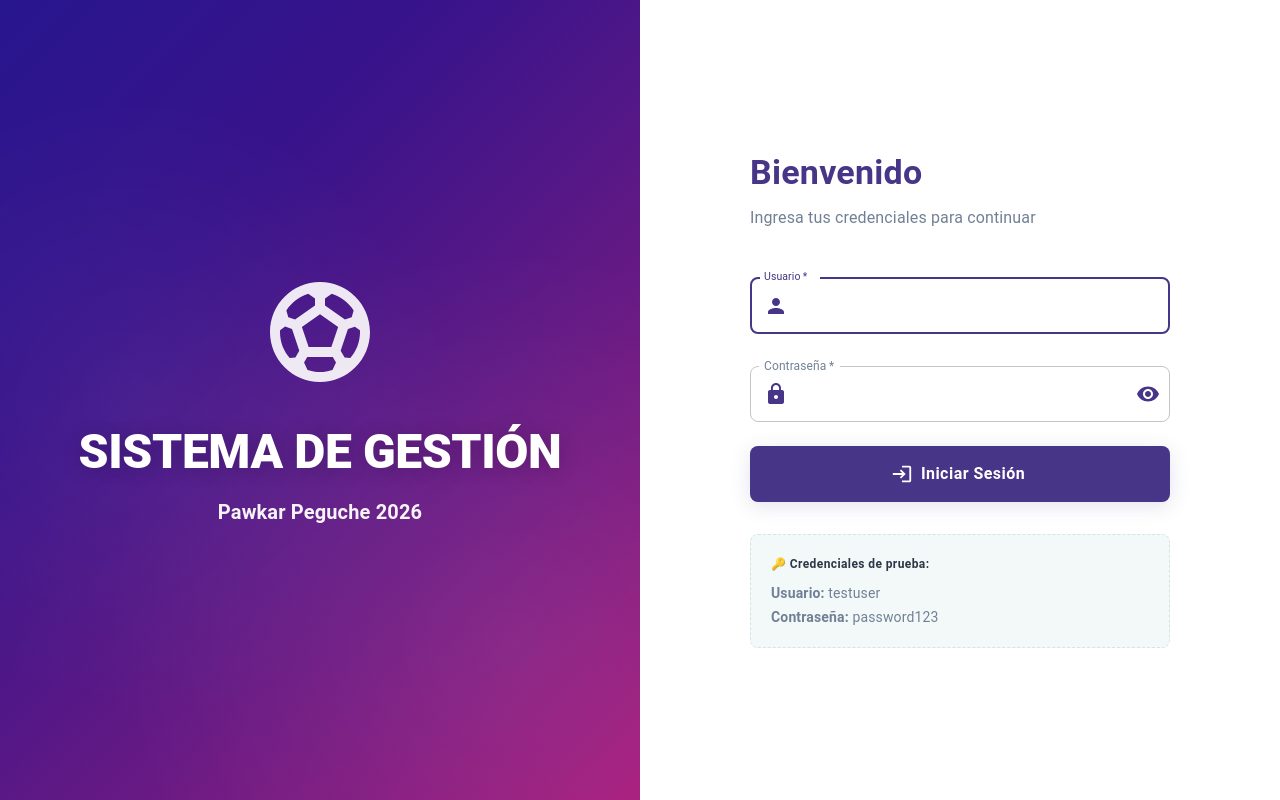
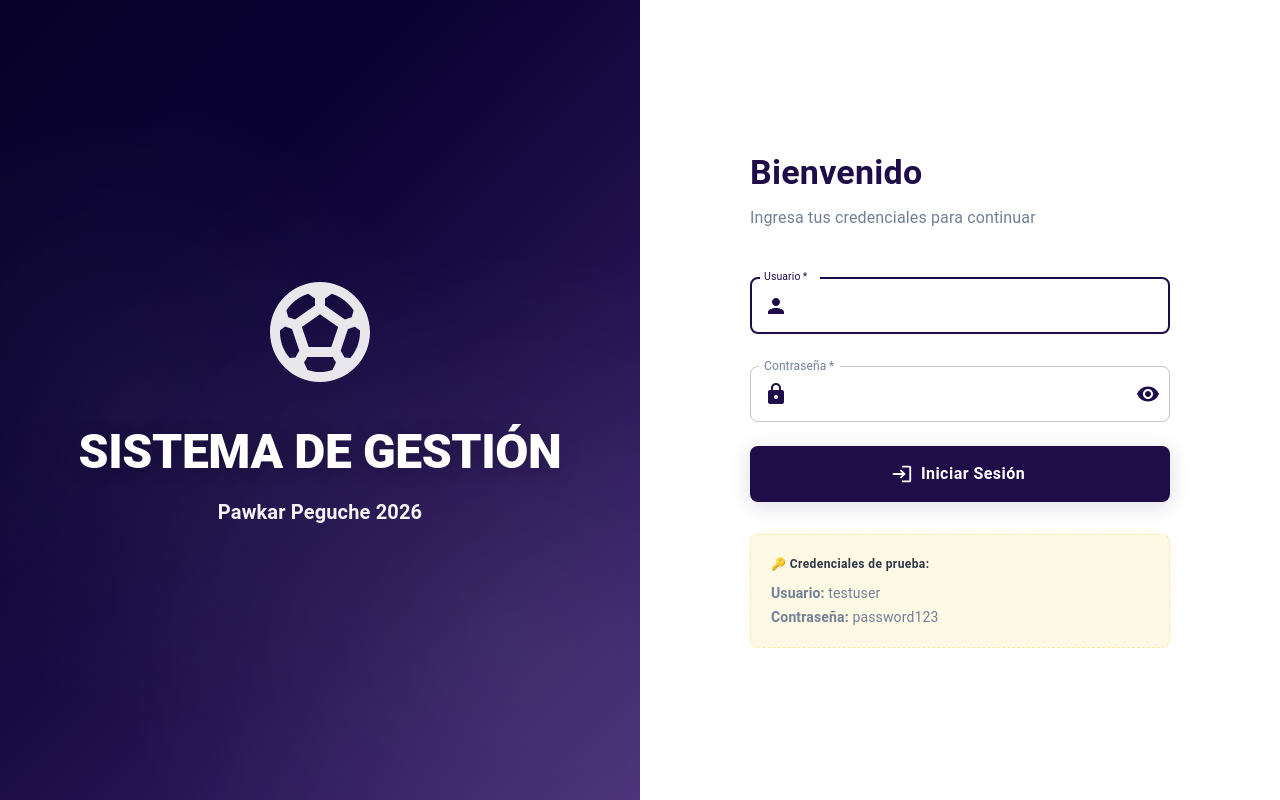
Before and after one commit to CarlosTontaquimba1995/pawkar_administracion, a React (Vite) app: page /iniciar-sesion in a window 1280 px wide. Built offline with nearby package versions, Linux system fonts and the light colour scheme; no server answers.

Commit message:
colores por defecto del sistema

```diff
--- a/src/theme/colors.ts
+++ b/src/theme/colors.ts
@@ -5,19 +5,25 @@
  * Cambiar un color aquí afectará automáticamente toda la aplicación.
  */
 
+// Default color constants
+export const defaultPrimary = '#1f0d4a';
+export const defaultSecondary = '#482E76';
+export const defaultAccent1 = '#E00099';
+export const defaultAccent2 = '#F5C000';
+
 export const appColors = {
   // Colores principales del sistema
-  primary: '#473587',      // Púrpura oscuro - Color principal
-  secondary: '#A81B7C',    // Rosa/Magenta - Color secundario
-  white: '#FFFFFF',        // Blanco - Fondos y textos
-  accent1: '#DA8764',      // Coral/Salmón - Acentos y alertas
-  accent2: '#86BEBD',      // Turquesa suave - Éxitos y estados positivos
+  primary: defaultPrimary,      // Color principal
+  secondary: defaultSecondary,  // Color secundario
+  white: '#FFFFFF',            // Blanco - Fondos y textos
+  accent1: defaultAccent1,     // Acentos y alertas
+  accent2: defaultAccent2,     // Éxitos y estados positivos
 
   // Variaciones para diferentes usos
-  primaryLight: '#5e4aa3',
-  primaryDark: '#2f2460',
-  secondaryLight: '#c92a93',
-  secondaryDark: '#7a1459',
+  primaryLight: '#3a1f8a',
+  primaryDark: '#140835',
+  secondaryLight: '#6a42b3',
+  secondaryDark: '#2e1f4d',
 
   // Colores de estado
   success: '#86BEBD',      // Turquesa - Operaciones exitosas
```
